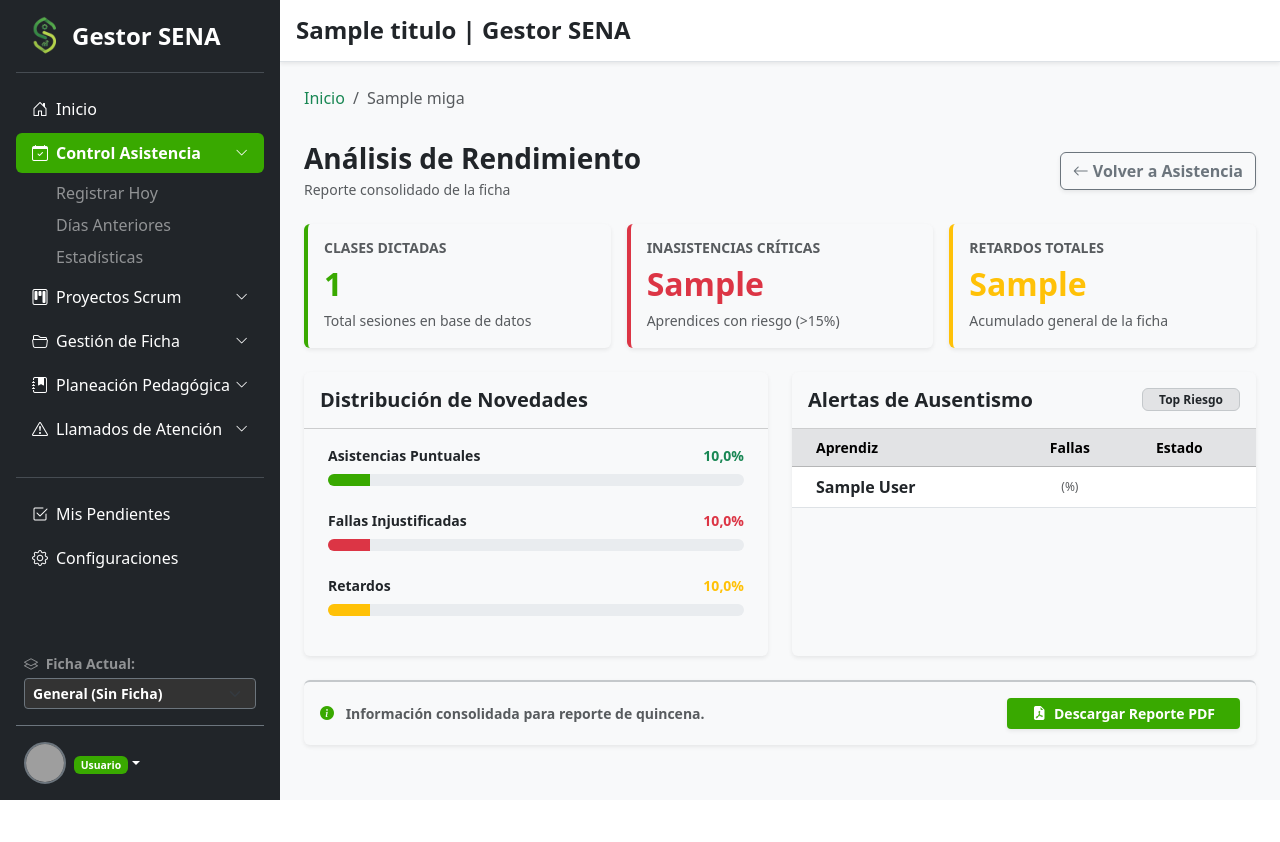
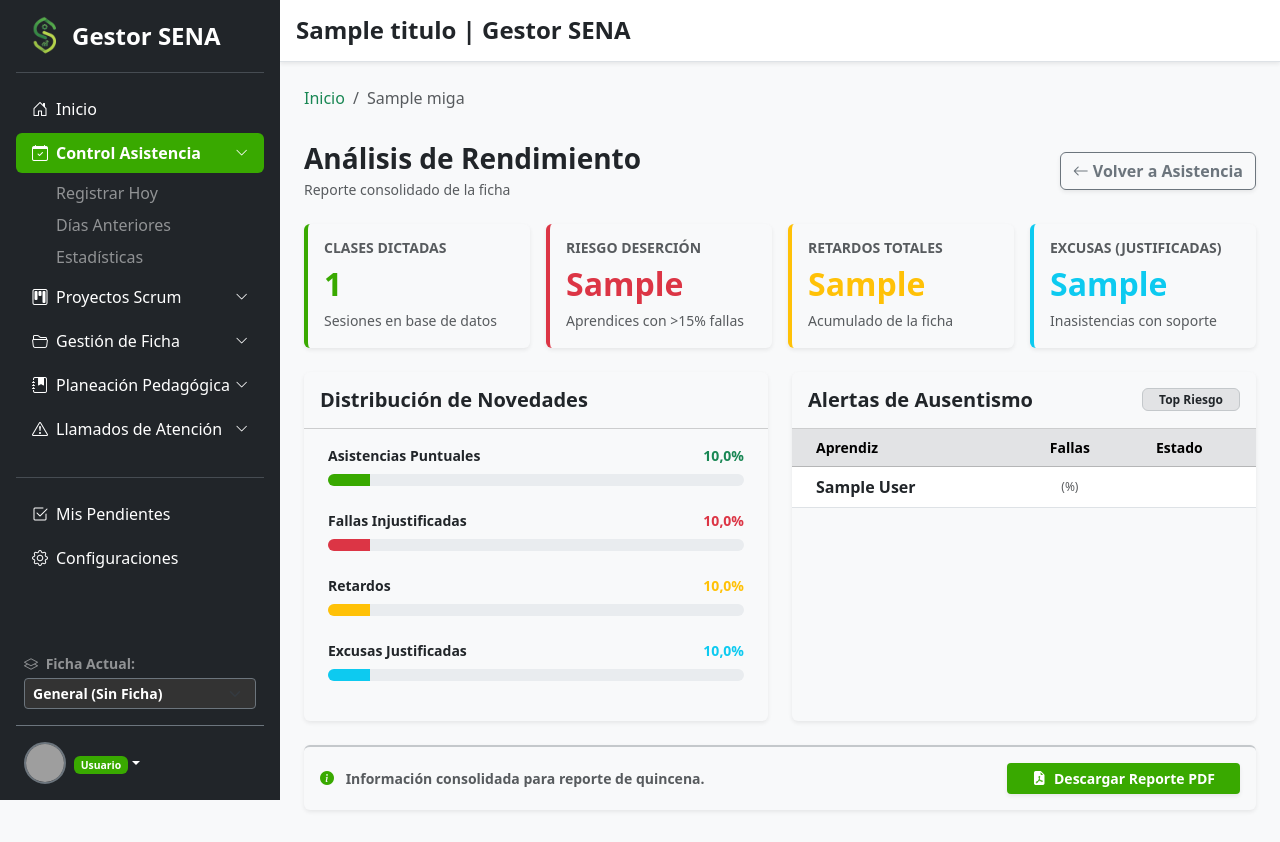
Before and after one commit to AntonyBotelloH/gestorADSO, a Django app: template asistencia/templates/asistencia/estadisticas.html in a window 1280 px wide. Before the commit the page ends 800 px from the top, so only its background shows below. Run offline with Django 5.2, Linux system fonts and the light colour scheme; tables that the repository leaves empty hold one stand-in row (values such as "Sample post"); the template is opened without the code that fills it: values that come from a table or form of the project are taken from there, most other values are stand-ins (such as "Sample title", 1, 10 or a date in 2020); grey boxes are pictures that could not be loaded.

Commit message:
fix: Corregir excusas en asistencia

```diff
--- a/asistencia/templates/asistencia/estadisticas.html
+++ b/asistencia/templates/asistencia/estadisticas.html
@@ -15,30 +15,39 @@
     </div>
 
     <div class="row g-3 mb-4">
-        <div class="col-md-4">
+        <div class="col-md-3">
             <div class="card shadow-sm border-0 border-start border-4 h-100 bg-body-tertiary" style="border-left-color: #39A900 !important;">
                 <div class="card-body">
                     <h6 class="text-muted fw-bold small text-uppercase">Clases Dictadas</h6>
                     <h2 class="fw-bold color-verde-sena-fn mb-1">{{ total_sesiones }}</h2>
-                    <small class="text-muted">Total sesiones en base de datos</small>
+                    <small class="text-muted">Sesiones en base de datos</small>
                 </div>
             </div>
         </div>
-        <div class="col-md-4">
+        <div class="col-md-3">
             <div class="card shadow-sm border-0 border-start border-4 h-100 bg-body-tertiary" style="border-left-color: #dc3545 !important;">
                 <div class="card-body">
-                    <h6 class="text-muted fw-bold small text-uppercase">Inasistencias Críticas</h6>
+                    <h6 class="text-muted fw-bold small text-uppercase">Riesgo Deserción</h6>
                     <h2 class="fw-bold color-rojo-alerta-fn mb-1">{{ aprendices_riesgo }}</h2>
-                    <small class="text-muted">Aprendices con riesgo (>15%)</small>
+                    <small class="text-muted">Aprendices con >15% fallas</small>
                 </div>
             </div>
         </div>
-        <div class="col-md-4">
+        <div class="col-md-3">
             <div class="card shadow-sm border-0 border-start border-4 h-100 bg-body-tertiary" style="border-left-color: #ffc107 !important;">
                 <div class="card-body">
                     <h6 class="text-muted fw-bold small text-uppercase">Retardos Totales</h6>
                     <h2 class="fw-bold text-warning mb-1">{{ retardos_totales }}</h2>
-                    <small class="text-muted">Acumulado general de la ficha</small>
+                    <small class="text-muted">Acumulado de la ficha</small>
+                </div>
+            </div>
+        </div>
+        <div class="col-md-3">
+            <div class="card shadow-sm border-0 border-start border-4 h-100 bg-body-tertiary" style="border-left-color: #0dcaf0 !important;">
+                <div class="card-body">
+                    <h6 class="text-muted fw-bold small text-uppercase">Excusas (Justificadas)</h6>
+                    <h2 class="fw-bold text-info mb-1">{{ excusas_totales }}</h2>
+                    <small class="text-muted">Inasistencias con soporte</small>
                 </div>
             </div>
         </div>
@@ -51,6 +60,7 @@
                     <h5 class="mb-0 fw-bold color-negro-suave-fn">Distribución de Novedades</h5>
                 </div>
                 <div class="card-body px-4">
+
                     <div class="mb-4">
                         <div class="d-flex justify-content-between mb-2">
                             <span class="fw-bold small text-body">Asistencias Puntuales</span>
@@ -80,6 +90,17 @@
                             <div class="progress-bar bg-warning" role="progressbar" style="width: {{ pct_retardo|stringformat:'f' }}%"></div>
                         </div>
                     </div>
+
+                    <div class="mb-4">
+                        <div class="d-flex justify-content-between mb-2">
+                            <span class="fw-bold small text-body">Excusas Justificadas</span>
+                            <span class="small fw-bold text-info">{{ pct_excusa|floatformat:1 }}%</span>
+                        </div>
+                        <div class="progress" style="height: 12px; border-radius: 10px; background-color: var(--bs-secondary-bg);">
+                            <div class="progress-bar bg-info text-dark" role="progressbar" style="width: {{ pct_excusa|stringformat:'f' }}%"></div>
+                        </div>
+                    </div>
+
                 </div>
             </div>
         </div>
@@ -137,7 +158,7 @@
     <div class="card shadow-sm border-0 mt-4 bg-body-tertiary border-top border-secondary-subtle border-2">
         <div class="card-body d-flex justify-content-between align-items-center py-3">
             <span class="text-muted small fw-bold"><i class="bi bi-info-circle-fill me-2 color-verde-sena-fn"></i> Información consolidada para reporte de quincena.</span>
-            <button class="btn color-verde-sena-bg text-white btn-sm px-4 fw-bold shadow-sm">
+            <button class="btn color-verde-sena-bg text-white btn-sm px-4 fw-bold shadow-sm" onclick="window.print()">
                 <i class="bi bi-file-earmark-pdf-fill me-1"></i> Descargar Reporte PDF
             </button>
         </div>
--- a/asistencia/templates/asistencia/historial.html
+++ b/asistencia/templates/asistencia/historial.html
@@ -94,6 +94,11 @@
                                     <i class="bi bi-x-lg me-1"></i> {{ sesion.total_fallas }}
                                 </span>
                                 {% endif %}
+                                {% if sesion.total_excusas > 0 %}
+                                <span class="badge bg-info text-dark rounded-pill px-3 shadow-sm" title="Excusas Justificadas">
+                                    <i class="bi bi-envelope-paper me-1"></i> {{ sesion.total_excusas }}
+                                </span>
+                                {% endif %}
                             </div>
                         </td>
                         <td class="pe-4 text-end">
```
Also changed, not shown: asistencia/templates/asistencia/asistencia.html (+10 -5 lines), asistencia/views.py (+32 -13 lines).
